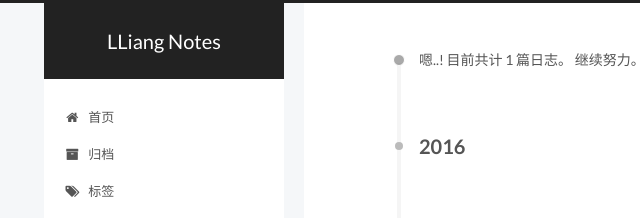
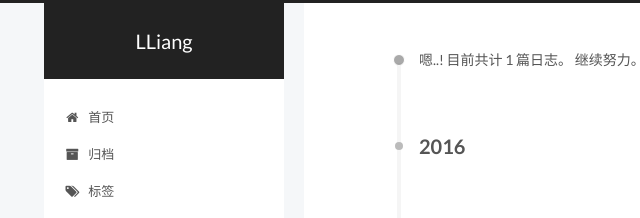
Before and after one commit to androidLLiang/androidLLiang.github.io, a plain HTML site: page archives/2016/07/index.html in a window 1280 px wide. Shown: the top 218 px of the page, 116-756 px from the left. Drawn offline with Linux system fonts and the light colour scheme.

Commit message:
Site updated: 2016-07-11 19:11:29

```diff
--- a/archives/2016/07/index.html
+++ b/archives/2016/07/index.html
@@ -85,11 +85,11 @@
 
 
 <meta property="og:type" content="website">
-<meta property="og:title" content="LLiang Notes">
+<meta property="og:title" content="LLiang">
 <meta property="og:url" content="http://yoursite.com/archives/2016/07/index.html">
-<meta property="og:site_name" content="LLiang Notes">
+<meta property="og:site_name" content="LLiang">
 <meta name="twitter:card" content="summary">
-<meta name="twitter:title" content="LLiang Notes">
+<meta name="twitter:title" content="LLiang">
 
 
 
@@ -112,7 +112,7 @@
 
   <link rel="canonical" href="http://yoursite.com/archives/2016/07/"/>
 
-  <title> 归档 | LLiang Notes </title>
+  <title> 归档 | LLiang </title>
 </head>
 
 <body itemscope itemtype="http://schema.org/WebPage" lang="zh-Hans">
@@ -143,7 +143,7 @@
   <div class="custom-logo-site-title">
     <a href="/"  class="brand" rel="start">
       <span class="logo-line-before"><i></i></span>
-      <span class="site-title">LLiang Notes</span>
+      <span class="site-title">LLiang</span>
       <span class="logo-line-after"><i></i></span>
     </a>
   </div>
--- a/css/main.css
+++ b/css/main.css
@@ -1549,7 +1549,7 @@ pre .javascript .function {
   width: 4px;
   height: 4px;
   border-radius: 50%;
-  background: #699d18;
+  background: #1de31b;
 }
 .links-of-blogroll {
   font-size: 13px;
```
Also changed, not shown: 2016/07/04/hello-world/index.html (+3 -3 lines), archives/2016/index.html (+5 -5 lines), archives/index.html (+5 -5 lines), index.html (+5 -5 lines).
